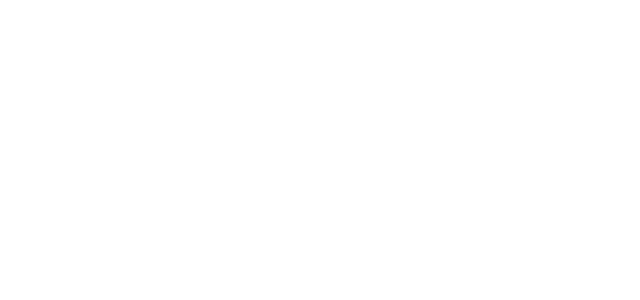
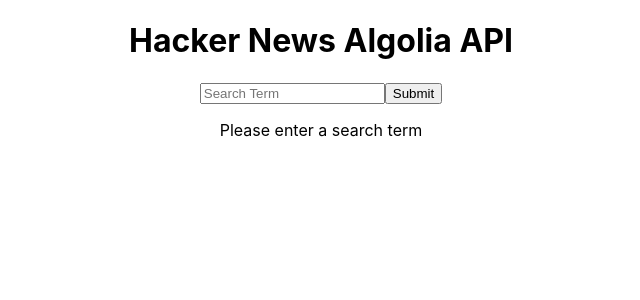
Before and after one commit to sshuman95/rts_labs, a React (Create React App) app: page / in a window 1280 px wide. Shown: the top 300 px of the page, without its empty margins (319-959 px from the left). Built offline with nearby package versions, Linux system fonts and the light colour scheme.

Commit message:
added api

```diff
--- a/src/App.js
+++ b/src/App.js
@@ -1,10 +1,55 @@
-import logo from './logo.svg';
+
+import { useState } from "react";
 import './App.css';
 
-function App() {
+const Results = (props) =>{
+    return props.data.hits.map(p=>{
+      return (
+        <section>
+            <p>{p.title}</p>
+       </section>
+      )
+    })
+}
+
+
+const App = () => {
+  const [searchTerm, setSearch] = useState("");
+  const [apiData, setApiData] = useState([]);
+  const [pastTerms, setPastTerms] = useState([]);
+
+  const handleChange = (e) => {
+    setSearch(e.target.value);
+  }
+
+  const handleSubmit = (e) => {
+    e.preventDefault();
+    if(searchTerm){
+      fetch(`http://hn.algolia.com/api/v1/search?query=${searchTerm}`)
+      .then(res=>{
+        return res.json()
+      })
+      .then(json=>{
+        setApiData(json);
+
+      })
+      .catch(err=>{
+          console.error(err)
+      })
+    }
+  }
+
+
+
   return (
     <div className="App">
-
+        <h1>Hacker News Algolia API</h1>
+        <form>
+            <input onChange={handleChange} type="text" placeholder="Search Term"/>
+            <input type="submit" onClick={handleSubmit}/>
+        </form>
+        <p>{searchTerm}</p>
+        {apiData.length <= 0 ?<p>Please enter a search term</p>:<Results data={apiData}/>}
     </div>
   );
 }
```
